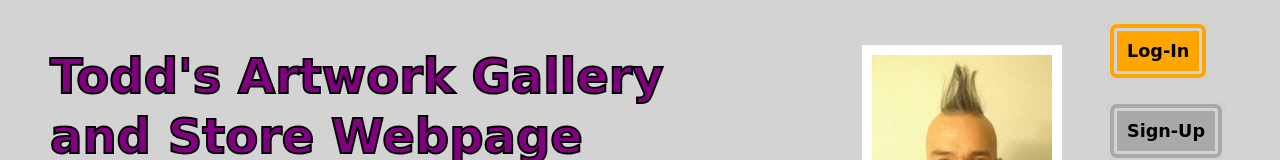
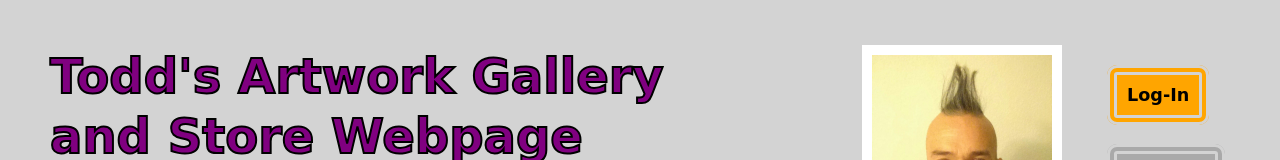
Before and after one commit to Todd-Kridel/todd-artwork-gallery, a React (Create React App) app in the folder client/: page / in a window 1280 px wide. Shown: the top 160 px of the page. Built offline with nearby package versions, Linux system fonts and the light colour scheme; no server answers.

Commit message:
refinements and starting to add update-commment functionality

```diff
--- a/client/src/components/Header/index.js
+++ b/client/src/components/Header/index.js
@@ -65,7 +65,8 @@ const Header = () => {
               ) : (
                 <>
                   <br/>
-                  <p>
+                  <br/>
+                  <p style={{marginTop: "25px"}}>
                   <Link className="buttonHighlight" style={{padding: "10px"}} to="/login">
                     Log&#8209;In
                   </Link>
```
